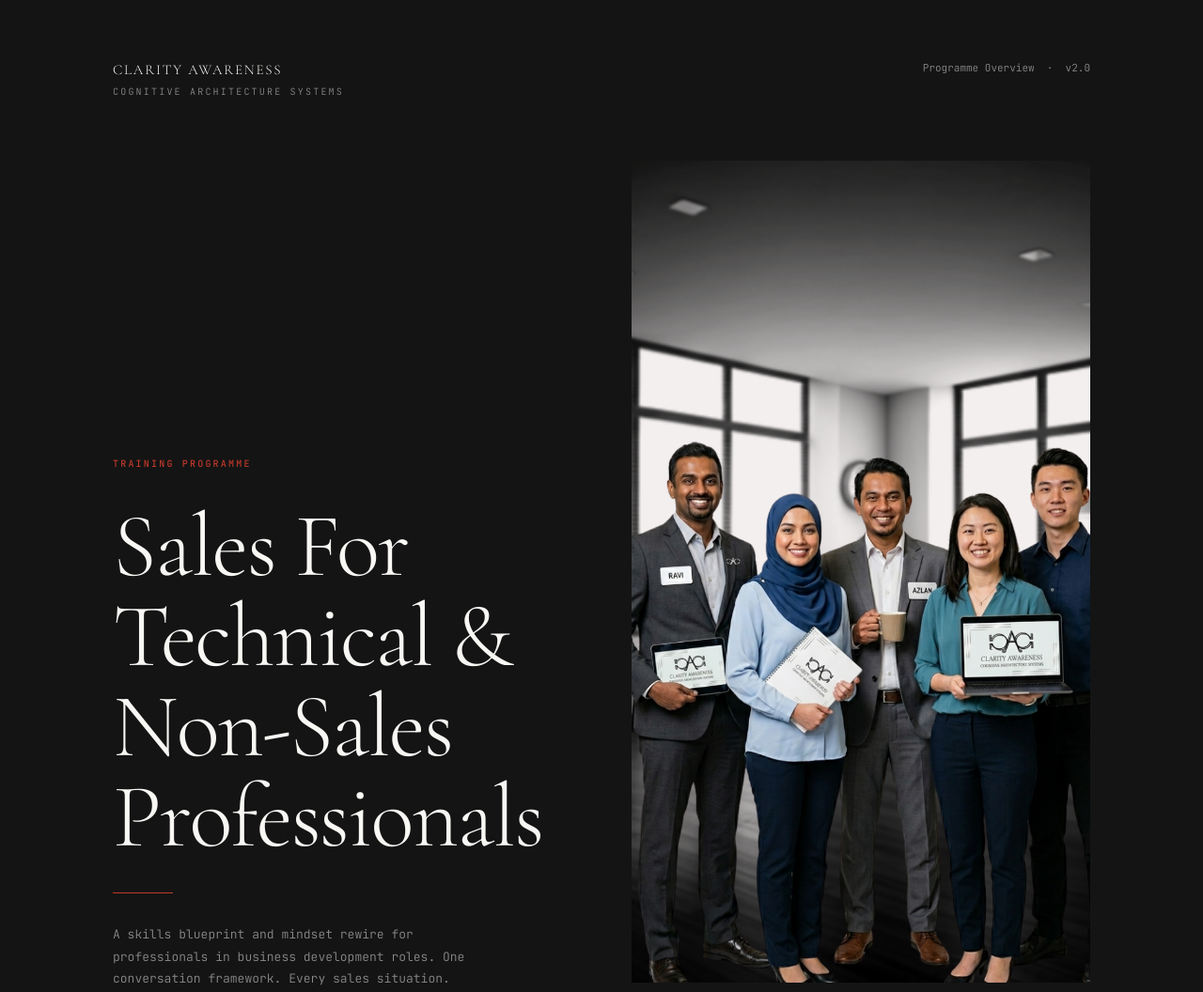
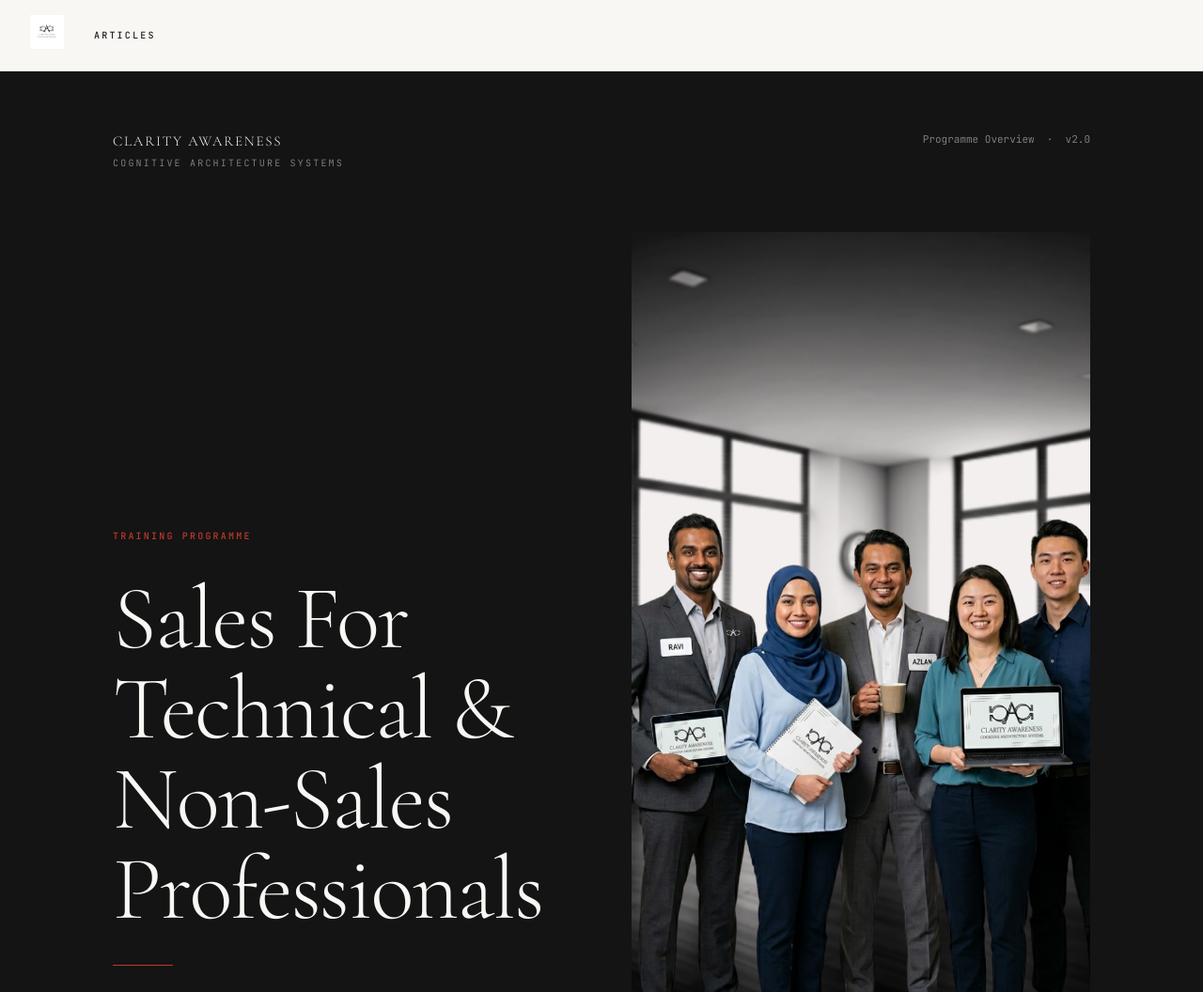
Before and after one commit to iamanoob2024/SalesWebsite, an Eleventy site: page index.html in a window 1280 px wide. Shown: the top 1056 px of the page at 94% size. Built offline with nearby package versions, Linux system fonts and the light colour scheme; Eleventy itself is replaced by a stand-in of ours; files that its build step writes are made by us from their sources.

Commit message:
add nav, articles link, privacy policy link to index

```diff
--- a/index.html
+++ b/index.html
@@ -799,6 +799,10 @@
   </style>
 </head>
 <body>
+<nav style="border-bottom:1px solid var(--cac-light-grey);padding:var(--cac-space-sm) var(--cac-space-md);display:flex;gap:var(--cac-space-md);align-items:center;">
+<a href="/"><img src="/CAC_LOGO_2026_shadow.png" style="height:36px;width:auto;margin-right:auto;" alt="CAC"></a>
+<a href="/articles/" style="color:var(--cac-ink);text-decoration:none;font-size:10px;font-weight:500;letter-spacing:0.22em;text-transform:uppercase;">Articles</a>
+</nav>
 
 <!-- ============================================================
      CONFIG BLOCK
@@ -1555,7 +1559,8 @@
 
 <!-- Footer -->
 <footer>
-  <div class="t6">Clarity Awareness Cognitive Architecture Systems</div>
+  <div style="margin-bottom:var(--cac-space-sm);"><a href="/articles/" style="color:var(--cac-mid-grey);font-size:10px;letter-spacing:0.1em;text-transform:uppercase;text-decoration:none;">Articles</a> &nbsp;&nbsp; <a href="/privacy-policy.html" style="color:var(--cac-mid-grey);font-size:10px;letter-spacing:0.1em;text-decoration:none;">Privacy Policy</a></div>
+<div class="t6">Clarity Awareness Cognitive Architecture Systems</div>
   <div class="t6">Sales For Technical & Non-Sales Professionals &nbsp;·&nbsp; v<span data-f="version">1.0</span></div>
 </footer>
 
```
